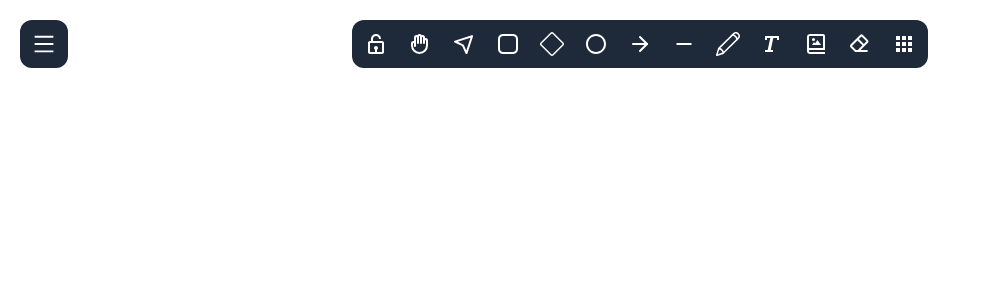
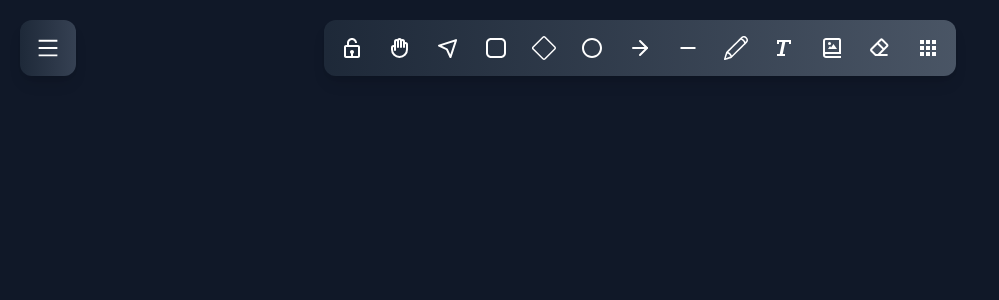
Before and after one commit to anup4747/Clone-practice-websites, a React (Vite) app in the folder websiteTwo/excalidraw_clone/: page / in a window 1280 px wide. Shown: the top 300 px of the page, without its empty margins (0-999 px from the left). Built offline with nearby package versions, Linux system fonts and the light colour scheme.

Commit message:
addded content in sidemenu and some design

```diff
--- a/websiteTwo/excalidraw_clone/package.json
+++ b/websiteTwo/excalidraw_clone/package.json
@@ -11,6 +11,7 @@
   },
   "dependencies": {
     "@tailwindcss/vite": "^4.0.14",
+    "framer-motion": "^12.16.0",
     "lucide-react": "^0.482.0",
     "react": "^19.0.0",
     "react-dom": "^19.0.0",
--- a/websiteTwo/excalidraw_clone/src/componants/sideMenu.tsx
+++ b/websiteTwo/excalidraw_clone/src/componants/sideMenu.tsx
@@ -1,5 +1,6 @@
 import React from "react";
-import { useState, useEffect } from "react";
+import { useState, useEffect,useRef } from "react";
+import { motion } from "framer-motion";
 import {
   AiOutlineMenu,
   AiTwotoneFolder,
@@ -14,44 +15,95 @@ import {
   AiOutlineGithub,
   AiOutlineX,
   AiOutlineDiscord,
-  AiOutlineLeftSquare
+  AiOutlineLeftSquare,
 } from "react-icons/ai";
 
 interface sideItem {
+  icon: React.ReactNode;
   label: string;
   href: string;
 }
 
 // Sample navigation items
 const sideMenuItems: sideItem[] = [
-  { label: "Home", href: "/" },
-  { label: "About", href: "/about" },
-  { label: "Services", href: "/services" },
-  { label: "Contact", href: "/contact" },
+  { label: "Open", href: "/", icon: <AiTwotoneFolder /> },
+  { label: "Save too..", href: "/about", icon: <AiOutlineDownload /> },
+  { label: "Export Image", href: "/services", icon: <AiOutlineExport /> },
+  {
+    label: "Live Collabration",
+    href: "/contact",
+    icon: <AiOutlineUsergroupAdd />,
+  },
+  {
+    label: "Command Palette",
+    href: "/contact",
+    icon: <AiOutlineThunderbolt />,
+  },
+  { label: "Find on canvas", href: "/contact", icon: <AiOutlineSearch /> },
+  { label: "Help", href: "/contact", icon: <AiOutlineQuestionCircle /> },
+  { label: "Reset the canvas", href: "/contact", icon: <AiOutlineDelete /> },
+  { label: "ExcaliDraw+", href: "/contact", icon: <AiOutlineDingding /> },
+  { label: "GitHub", href: "/contact", icon: <AiOutlineGithub /> },
+  { label: "Twitter", href: "/contact", icon: <AiOutlineX /> },
+  { label: "Discord", href: "/contact", icon: <AiOutlineDiscord /> },
+  { label: "Signup", href: "/contact", icon: <AiOutlineLeftSquare /> },
 ];
 
 export const SideMenu: React.FC = () => {
   const [isMenuOpen, setIsMenuOpen] = useState<boolean>(false);
+  const menuRef = useRef<HTMLDivElement>(null);
 
   const handleMenu = () => {
     setIsMenuOpen(!isMenuOpen);
   };
+
+  useEffect(() => {
+    const handleClickOutside = (event: MouseEvent) => {
+      if (menuRef.current && !menuRef.current.contains(event.target as Node)) {
+        setIsMenuOpen(false);
+      }
+    };
+
+    if (isMenuOpen) {
+      document.addEventListener('mousedown', handleClickOutside);
+    }
+
+    return () => {
+      document.removeEventListener('mousedown', handleClickOutside);
+    };
+  }, [isMenuOpen]);
+
   return (
     <section>
-      <div className="absolute top-5 p-2 left-5  bg-gray-800 rounded-xl">
+        <motion.section
+           initial={{ opacity: 0, y: -20 }}
+           animate={{ opacity: 1, y: 0 }}
+           transition={{ duration: 0.5 }} className="absolute top-5 p-2 left-5 bg-gradient-to-r from-gray-800 to-gray-700 shadow-lg z-20 rounded-xl">
         <div
           onClick={handleMenu}
-          className="cursor-pointer text-white text-2xl p-1 hover:bg-gray-700 rounded-sm"
+          className="cursor-pointer text-white text-2xl p-2 hover:bg-gray-700 rounded-sm"
         >
           <AiOutlineMenu />
         </div>
-      </div>
+      </motion.section>
+
       {isMenuOpen && (
-        <div className="absolute top-20 p-5 flex flex-col space-y-2 left-5 bg-gray-800 rounded-xl">
-          {sideMenuItems.map((items) => (
-            <div className="text-white text-left ">{items.label}</div>
-          ))}
-        </div>
+        <motion.section
+          initial={{ opacity: 0, y: -20 }}
+          animate={{ opacity: 1, y: 0 }}
+          transition={{ duration: 0.5 }}
+          className="absolute bg-gradient-to-r from-gray-800 to-gray-700 top-21 p-2 flex flex-col left-5 rounded-xl shadow-lg z-20"
+          ref={menuRef}
+        >
+          <div className="">
+            {sideMenuItems.map((items) => (
+              <div className="text-white text-left cursor-pointer p-2 hover:bg-gray-700 flex space-x-2 rounded-lg">
+                <div className="text-white text-2xl">{items.icon}</div>
+                <div>{items.label}</div>
+              </div>
+            ))}
+          </div>
+        </motion.section>
       )}
     </section>
   );
--- a/websiteTwo/excalidraw_clone/src/componants/toolsMenu.tsx
+++ b/websiteTwo/excalidraw_clone/src/componants/toolsMenu.tsx
@@ -1,5 +1,5 @@
 import React from "react";
-import { useState, useEffect } from "react";
+import { useState, useEffect, useRef } from "react";
 import { SlPencil } from "react-icons/sl";
 import { FiArrowRight } from "react-icons/fi";
 import { IoMdRemove } from "react-icons/io";
@@ -19,6 +19,8 @@ import { BsDiamond } from "react-icons/bs";
 import { FaPaintBrush } from "react-icons/fa";
 import { MdOutlineStarBorder } from "react-icons/md";
 import { GiPaintBucket } from "react-icons/gi";
+import { motion } from "framer-motion";
+import { Turtle } from "lucide-react";
 
 enum Tool {
   None = "none",
@@ -60,15 +62,16 @@ const tools: ToolConfig[] = [
 ];
 
 const extraTools: ToolConfig[] = [
-  { name: Tool.PaintBrush, icon: <FaPaintBrush />, isSubmenu:true},
-  { name: Tool.Star, icon: <MdOutlineStarBorder />,isSubmenu:true },
-  { name: Tool.PaintBucket, icon: <GiPaintBucket />, isSubmenu:true },
+  { name: Tool.PaintBrush, icon: <FaPaintBrush />, isSubmenu: true },
+  { name: Tool.Star, icon: <MdOutlineStarBorder />, isSubmenu: true },
+  { name: Tool.PaintBucket, icon: <GiPaintBucket />, isSubmenu: true },
 ];
 
 export const ToolsMenu: React.FC = () => {
   const [locked, setLocked] = useState<boolean>(false);
   const [isMenuOpen, setIsMenuOpen] = useState<boolean>(false);
   const [activeTool, setActiveTool] = useState<Tool>(Tool.None);
+  const extraToolsRef = useRef<HTMLDivElement>(null);
 
   const handleLockToggle = () => {
     setLocked(!locked);
@@ -85,6 +88,25 @@ export const ToolsMenu: React.FC = () => {
       setIsMenuOpen(false);
     }
   };
+
+  useEffect(() => {
+    const handleClickOutsideMenu = (event: MouseEvent) => {
+      if (
+        extraToolsRef.current &&
+        !extraToolsRef.current.contains(event.target as Node)
+      ) {
+        setIsMenuOpen(false);
+      }
+    };
+
+    if (isMenuOpen) {
+      document.addEventListener("mousedown", handleClickOutsideMenu);
+    }
+
+    return () => {
+      document.removeEventListener("mousedown", handleClickOutsideMenu);
+    };
+  }, [isMenuOpen]);
 
   useEffect(() => {
     const handleKeyPress = (event: KeyboardEvent) => {
@@ -109,8 +131,10 @@ export const ToolsMenu: React.FC = () => {
   }> = ({ tool, icon, isActive, onClick }) => (
     <div
       onClick={onClick}
-      className={`cursor-pointer text-white text-2xl p-1 hover:bg-gray-700 rounded-sm ${
-        isActive ? "bg-blue-900 hover:bg-blue-900" : ""
+      className={`cursor-pointer text-white text-2xl p-2 hover:bg-gray-700  rounded-sm ${
+        isActive
+          ? "bg-blue-900 hover:bg-blue-900 shadow-[0_0_8px_2px_rgba(59,130,246,0.5)]"
+          : ""
       }`}
     >
       {icon}
@@ -118,8 +142,13 @@ export const ToolsMenu: React.FC = () => {
   );
 
   return (
-    <section className="absolute top-5 p-2 left-1/2 transform -translate-x-1/2 bg-gray-800 rounded-xl">
-      <div className="flex flex-row relative justify-center items-center space-x-3">
+    <motion.section
+      initial={{ opacity: 0, y: -20 }}
+      animate={{ opacity: 1, y: 0 }}
+      transition={{ duration: 0.5 }}
+      className="absolute top-5 p-2 left-1/2 transform -translate-x-1/2 bg-gradient-to-r from-gray-800 to-gray-600 rounded-xl shadow-lg"
+    >
+      <div className="flex flex-row relative justify-center items-center space-x-2">
         <ToolButton
           tool={Tool.None}
           icon={locked ? <BiLock /> : <BiLockOpen />}
@@ -149,7 +178,10 @@ export const ToolsMenu: React.FC = () => {
       </div>
 
       {isMenuOpen && (
-        <div className="absolute top-full right-1  mt-2 bg-gray-800 rounded-xl p-2 flex flex-col gap-2 shadow-lg z-20">
+         <motion.section
+      initial={{ opacity: 0, y: -20 }}
+      animate={{ opacity: 1, y: 0 }}
+      transition={{ duration: 0.5 }} ref={extraToolsRef} className="absolute top-full right-1 mt-2 bg-gradient-to-r from-gray-500 to-gray-600 rounded-xl p-2 flex flex-col gap-2 shadow-lg z-20">
           {extraTools
             .filter((extraTool) => extraTool.isSubmenu)
             .map((extraTool) => (
@@ -161,8 +193,8 @@ export const ToolsMenu: React.FC = () => {
                 onClick={() => selectTool(extraTool.name)}
               />
             ))}
-        </div>
+        </motion.section>
       )}
-    </section>
+    </motion.section>
   );
 };
--- a/websiteTwo/excalidraw_clone/src/index.css
+++ b/websiteTwo/excalidraw_clone/src/index.css
@@ -1,8 +1,7 @@
-
-@import url('https://fonts.googleapis.com/css2?family=Poppins:wght@300;400;500;600;700&display=swap');
+@import url("https://fonts.googleapis.com/css2?family=Poppins:wght@300;400;500;600;700&display=swap");
 @import "tailwindcss";
 
-
 body {
-    font-family: 'Poppins', sans-serif;
-  }
+  font-family: "Poppins", sans-serif;
+  @apply bg-gray-900;
+}
```
Also changed, not shown: websiteTwo/excalidraw_clone/todo.txt, 1 other file (tests, documents, lock files or other folders).
